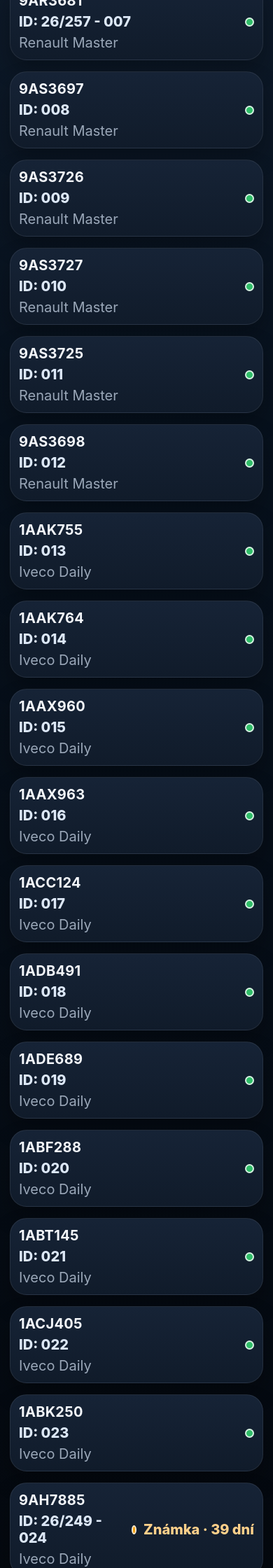
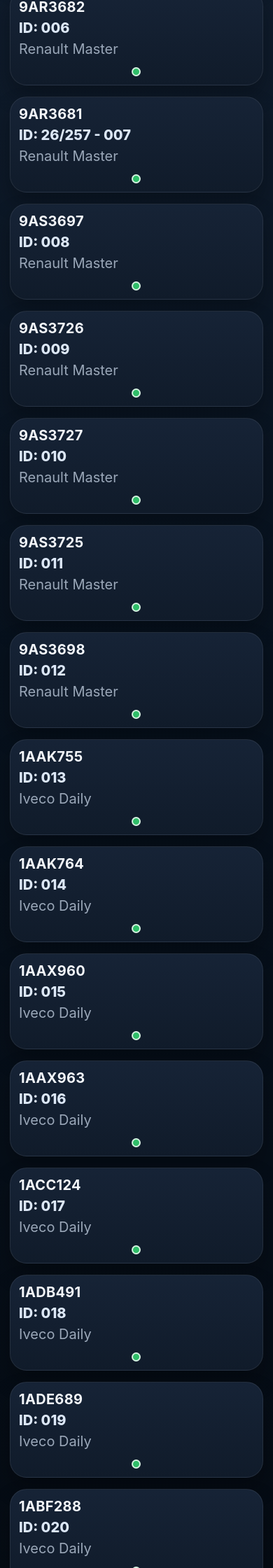
Before and after one commit to jakubwurm-coder/crocodille-rent, a Flask app: page / in a window 390 px wide. Shown: the part 1040-3280 px from the top of the page at 70% size. Run offline with Flask 3, Linux system fonts and the light colour scheme.

Commit message:
Oprava responzivity upozornění ve vozidlech

```diff
--- a/static/css/responsive.css
+++ b/static/css/responsive.css
@@ -57,6 +57,33 @@
     grid-template-columns:1fr;
   }
 
+  .vehicle-row{
+    align-items:flex-start;
+    flex-wrap:wrap;
+  }
+
+  .vehicle-row .tile-main{
+    flex:1 1 150px;
+  }
+
+  .vehicle-row .vehicle-status{
+    flex:1 1 100%;
+    min-width:0;
+  }
+
+  .vehicle-row .status-reasons{
+    display:flex;
+    flex-wrap:wrap;
+    gap:6px;
+    min-width:0;
+  }
+
+  .vehicle-row .status-reason{
+    max-width:100%;
+    white-space:normal;
+    overflow-wrap:anywhere;
+  }
+
   .vehicle-screen{
     max-width:none;
     margin:-14px -14px 72px;
```
